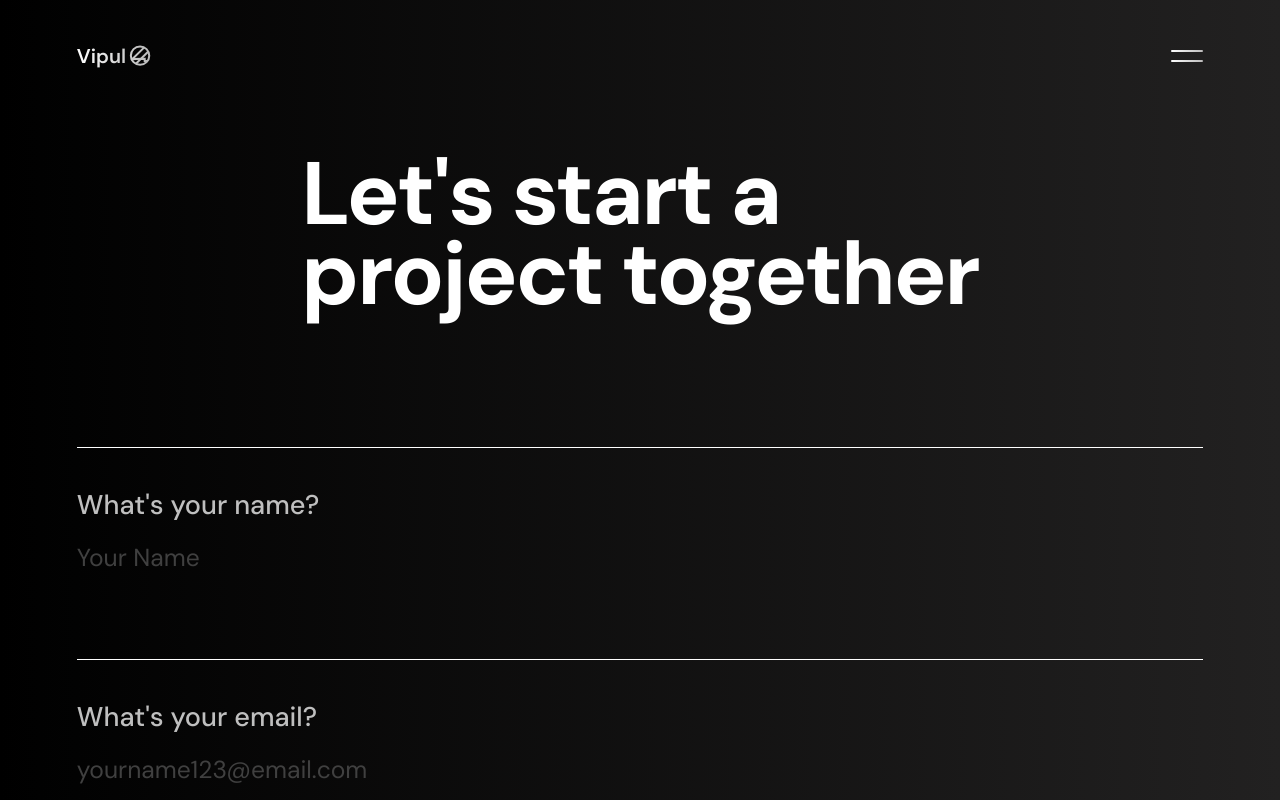
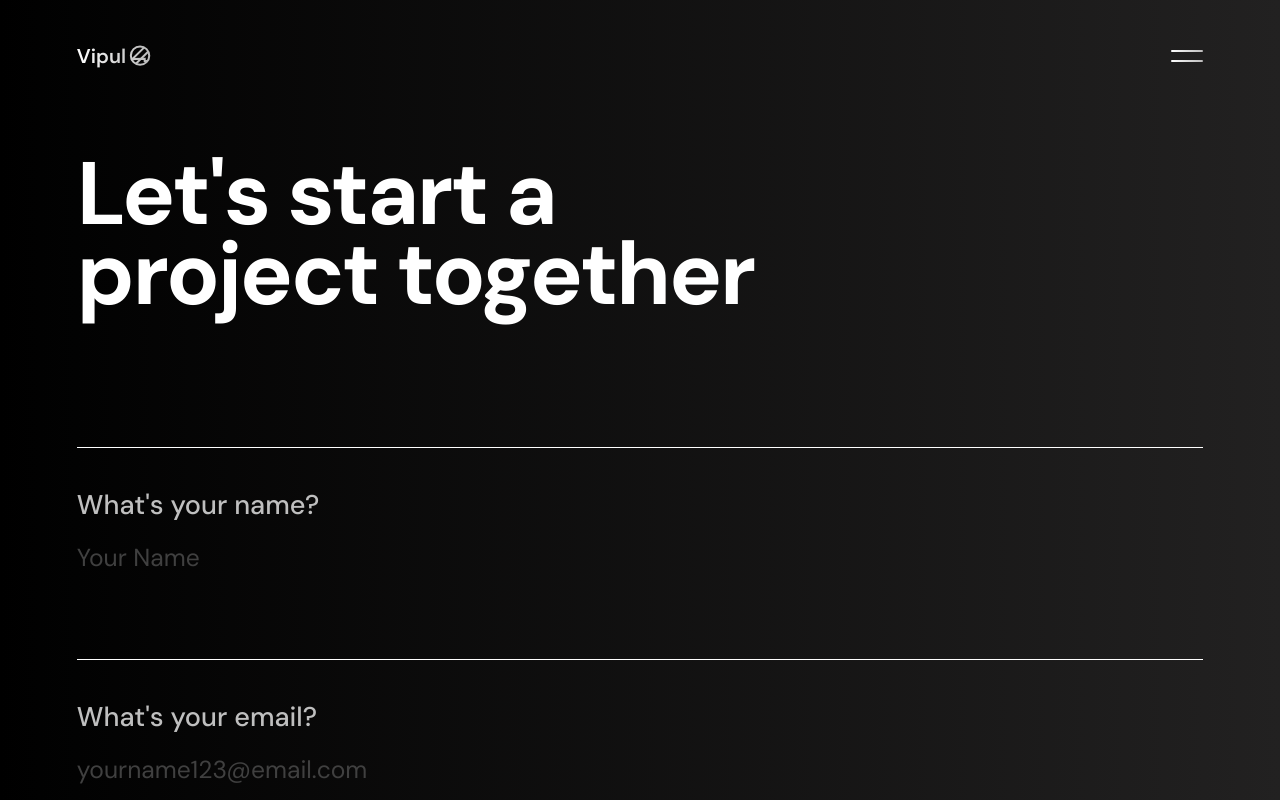
Before and after one commit to vipulkumar-dev/portfolio, a Next.js app: page /contact in a window 1280 px wide. Shown: the top 800 px of the page. Built offline with nearby package versions, Linux system fonts and the light colour scheme.

Commit message:
FIxing contact page align ment

```diff
--- a/app/contact/page.tsx
+++ b/app/contact/page.tsx
@@ -103,7 +103,7 @@ export default function ProfileForm() {
     <>
       <Header color="Light"></Header>
       <HeaderNavigation />
-      <main className="darkGradient relative flex  w-full flex-col items-center justify-center px-paddingX py-paddingY text-[clamp(20px,_1.3vw_+_8px,_120px)] text-colorLight">
+      <main className="darkGradient relative flex  w-full flex-col items-start justify-center px-paddingX py-paddingY text-[clamp(20px,_1.3vw_+_8px,_120px)] text-colorLight">
         <h1 className="mb-[1.5em] mt-[0.5em] text-[12.2vw] font-bold leading-[0.9] tracking-tight md:text-[clamp(16px,_6.3vw_+_8px,_120px)]">
           Let's start a <br /> project together
         </h1>
@@ -164,7 +164,7 @@ export default function ProfileForm() {
             </Button>
           </form>
         </Form>
-        <Footer className="bottom-0"></Footer>
+        <Footer className="bottom-0 left-0"></Footer>
       </main>
     </>
   );
```
